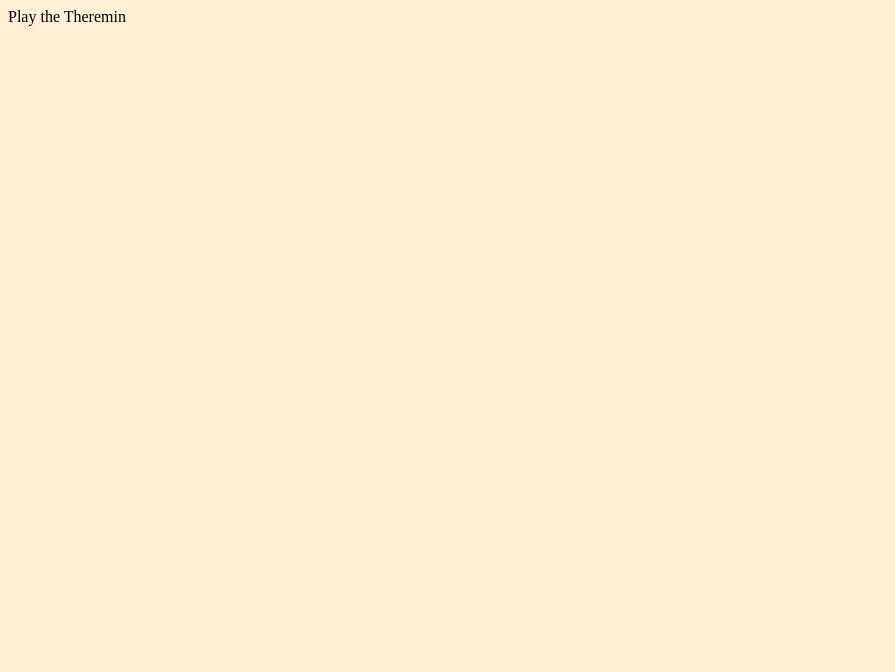
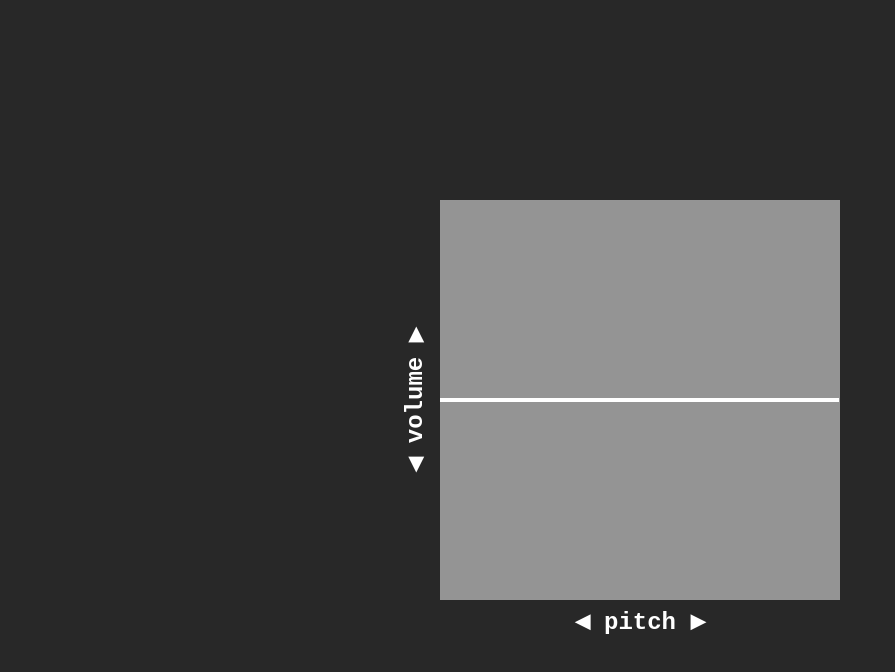
Before and after one commit to mirandaio/theremin, a React app: page / in a window 1280 px wide. Shown: the top 672 px of the page, without its empty margins (0-895 px from the left). Built offline with nearby package versions, Linux system fonts and the light colour scheme.

Commit message:
Add code

```diff
--- a/src/App.js
+++ b/src/App.js
@@ -1,7 +1,55 @@
-import React from 'react';
+import React, { Component } from 'react';
+import Tone from './Tone';
+import SineWave from './SineWave';
 
-function App() {
-  return <div>Play the Theremin</div>;
+class App extends Component {
+  state = {
+    isPlaying: false,
+    pitch: 0,
+    volume: 0
+  };
+
+  play = () => {
+    this.setState({ isPlaying: true });
+  };
+
+  stop = () => {
+    this.setState({ isPlaying: false, pitch: 0, volume: 0 });
+  };
+
+  changeTone = event => {
+    const { clientX, clientY } = event;
+    const { top, right, bottom, left } = event.target.getBoundingClientRect();
+    const pitch = (clientX - left) / (right - left);
+    const volume = 1 - (clientY - top) / (bottom - top);
+    this.setState({ pitch, volume });
+  };
+
+  render() {
+    const { isPlaying, pitch, volume } = this.state;
+    return (
+      <div className="app">
+        <div
+          className="theremin"
+          onMouseEnter={this.play}
+          onMouseLeave={this.stop}
+          onMouseMove={this.changeTone}
+        >
+          <SineWave
+            width="400px"
+            height="400px"
+            draw={isPlaying}
+            amplitude={volume}
+            frequency={pitch}
+          />
+          <Tone isPlaying={isPlaying} pitch={pitch} volume={volume} />
+          <Tone isPlaying={isPlaying} pitch={pitch / 2} volume={volume} />
+        </div>
+        <div className="label pitch">◀︎ pitch ▶︎</div>
+        <div className="label volume">◀︎ volume ▶︎</div>
+      </div>
+    );
+  }
 }
 
 export default App;
--- /dev/null
+++ b/src/SineWave.js
@@ -0,0 +1,55 @@
+import React, { Component } from 'react';
+
+class SineWave extends Component {
+  componentDidMount() {
+    this.ctx = this.node.getContext('2d');
+    const { width, height } = this.node.getBoundingClientRect();
+    this.width = width;
+    this.height = height;
+    this.renderCanvas(true);
+  }
+
+  componentDidUpdate(prevProps) {
+    if (!prevProps.draw && this.props.draw) {
+      this.renderCanvas();
+    }
+  }
+
+  renderCanvas(force) {
+    const { ctx, width, height } = this;
+    let phi = 0;
+    let frames = 0;
+    ctx.lineWidth = 4;
+
+    const draw = () => {
+      const amplitude = height * this.props.amplitude;
+      const frequency = this.props.frequency / 2;
+      const offset = (height - amplitude) / 2;
+      frames++;
+      phi = frames / 30;
+
+      ctx.clearRect(0, 0, width, height);
+      ctx.strokeStyle = 'white';
+      ctx.moveTo(0, height);
+      ctx.beginPath();
+      for (var x = 0; x < width; x++) {
+        let y = (Math.sin(x * frequency + phi) * amplitude) / 2 + amplitude / 2;
+        ctx.lineTo(x, y + offset);
+      }
+      ctx.stroke();
+      if (this.props.draw) {
+        window.requestAnimationFrame(draw);
+      }
+    };
+    if (force || this.props.draw) {
+      window.requestAnimationFrame(draw);
+    }
+  }
+
+  render() {
+    const { width, height } = this.props;
+    return <canvas ref={n => (this.node = n)} width={width} height={height} />;
+  }
+}
+
+export default SineWave;
--- a/src/Tone.js
+++ b/src/Tone.js
@@ -5,14 +5,14 @@ class Tone extends Component {
   oscillator = createOscillator();
 
   componentDidMount() {
-    this.doImperativeStuff();
+    this.operate();
   }
 
   componentDidUpdate() {
-    this.doImperativeStuff();
+    this.operate();
   }
 
-  doImperativeStuff() {
+  operate() {
     const { isPlaying, pitch, volume } = this.props;
     if (isPlaying) {
       this.oscillator.play();
--- /dev/null
+++ b/src/createOscillator.js
@@ -0,0 +1,52 @@
+class Oscillator {
+  constructor(audioContext) {
+    this.audioContext = audioContext;
+    this.oscillatorNode = this.audioContext.createOscillator();
+    this.oscillatorNode.start(0);
+    this.gainNode = this.audioContext.createGain();
+    this.pitchBase = 50;
+    this.pitchBend = 0;
+    this.pitchRange = 2000;
+    this.volume = 0.5;
+    this.maxVolume = 0.5;
+    this.frequency = this.pitchBase;
+    this.hasConnected = false;
+    this.frequency = this.pitchBase;
+  }
+
+  play() {
+    this.oscillatorNode.connect(this.gainNode);
+    this.hasConnected = true;
+  }
+
+  stop() {
+    if (this.hasConnected) {
+      this.oscillatorNode.disconnect(this.gainNode);
+      this.hasConnected = false;
+    }
+  }
+
+  setPitchBend(v) {
+    this.pitchBend = v;
+    this.frequency = this.pitchBase + this.pitchBend * this.pitchRange;
+    this.oscillatorNode.frequency.value = this.frequency;
+  }
+
+  setVolume(v) {
+    this.volume = this.maxVolume * v;
+    this.gainNode.gain.value = this.volume;
+  }
+
+  connect(output) {
+    this.gainNode.connect(output);
+  }
+}
+
+function createOscillator() {
+  const audioContext = new AudioContext();
+  const oscillator = new Oscillator(audioContext);
+  oscillator.connect(audioContext.destination);
+  return oscillator;
+}
+
+export default createOscillator;
--- a/src/styles.css
+++ b/src/styles.css
@@ -1,3 +1,58 @@
+* {
+  box-sizing: border-box;
+  border: 0;
+  margin: 0;
+  padding: 0;
+}
+
+html,
 body {
-  background-color: papayawhip;
+  height: 100%;
 }
+
+body {
+  background: #282828;
+  font-family: monospace;
+}
+
+body > div {
+  align-items: center;
+  display: flex;
+  height: 100%;
+  justify-content: center;
+}
+
+.app {
+  height: 400px;
+  position: relative;
+  width: 400px;
+}
+
+.theremin {
+  background: rgba(255, 255, 255, 0.5);
+  cursor: crosshair;
+  width: 100%;
+  height: 100%;
+}
+
+.label {
+  color: white;
+  font-size: 24px;
+  font-weight: bold;
+  position: absolute;
+}
+
+.volume {
+  line-height: 1em;
+  bottom: calc(50% - 0.5em);
+  left: calc(-50% - 1em);
+  width: 100%;
+  transform: rotate(-90deg);
+  text-align: center;
+}
+
+.pitch {
+  width: 100%;
+  text-align: center;
+  bottom: -1.5em;
+}
```
